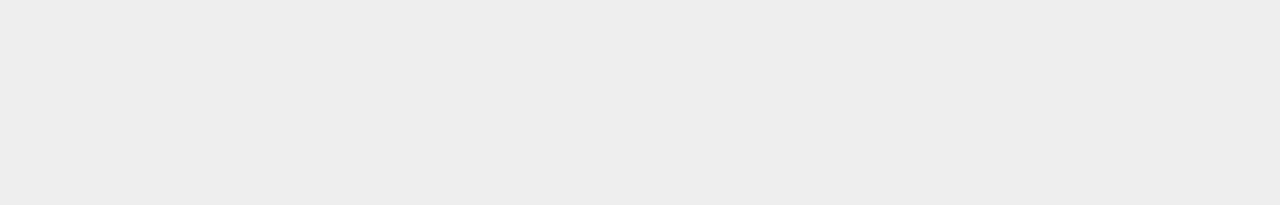
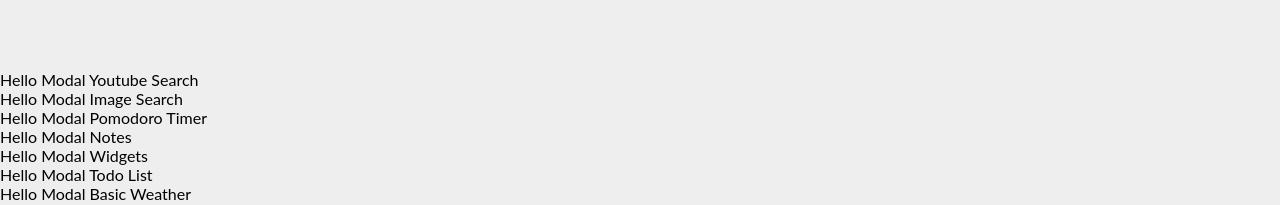
Before and after one commit to SPARKY892/portfolio-website, a React (Create React App) app: page /gallery in a window 1280 px wide. Shown: the part 747-952 px from the top of the page. Before the commit the page ends 817 px from the top, so only its background shows below. Built offline with nearby package versions, Linux system fonts and the light colour scheme.

Commit message:
started Modal for gallery items

```diff
--- a/public/index.html
+++ b/public/index.html
@@ -30,6 +30,7 @@
   <body>
     <noscript>You need to enable JavaScript to run this app.</noscript>
     <div id="root"></div>
+    <div id="modal"></div>
     <!--
       This HTML file is a template.
       If you open it directly in the browser, you will see an empty page.
--- a/src/components/GalleryItem.js
+++ b/src/components/GalleryItem.js
@@ -1,5 +1,5 @@
 import React from "react";
-import { isTemplateExpression } from "typescript";
+import Modal from "./Modal";
 
 const GalleryItem = ({title, image, overlayText}) => {
   return (
@@ -9,6 +9,7 @@
         <img src={image} alt="not found" width="100%" />
         <div className="galleryItemOverlay">
           <div className="overlayText">{overlayText}</div>
+          <Modal title={title} />
         </div>
       </div>
     </div>
--- /dev/null
+++ b/src/components/Modal.js
@@ -0,0 +1,16 @@
+import React from 'react';
+import ReactDOM from 'react-dom';
+
+const Modal = props => {
+
+    return ReactDOM.createPortal(
+        <div>
+            <div onClick={(e) => e.stopPropagation()}>
+                <div>Hello Modal {props.title}</div>
+            </div>
+        </div>
+        , document.querySelector('#modal')
+    );
+};
+
+export default Modal;
```
Lines whose indentation alone changed are shown as unchanged.
